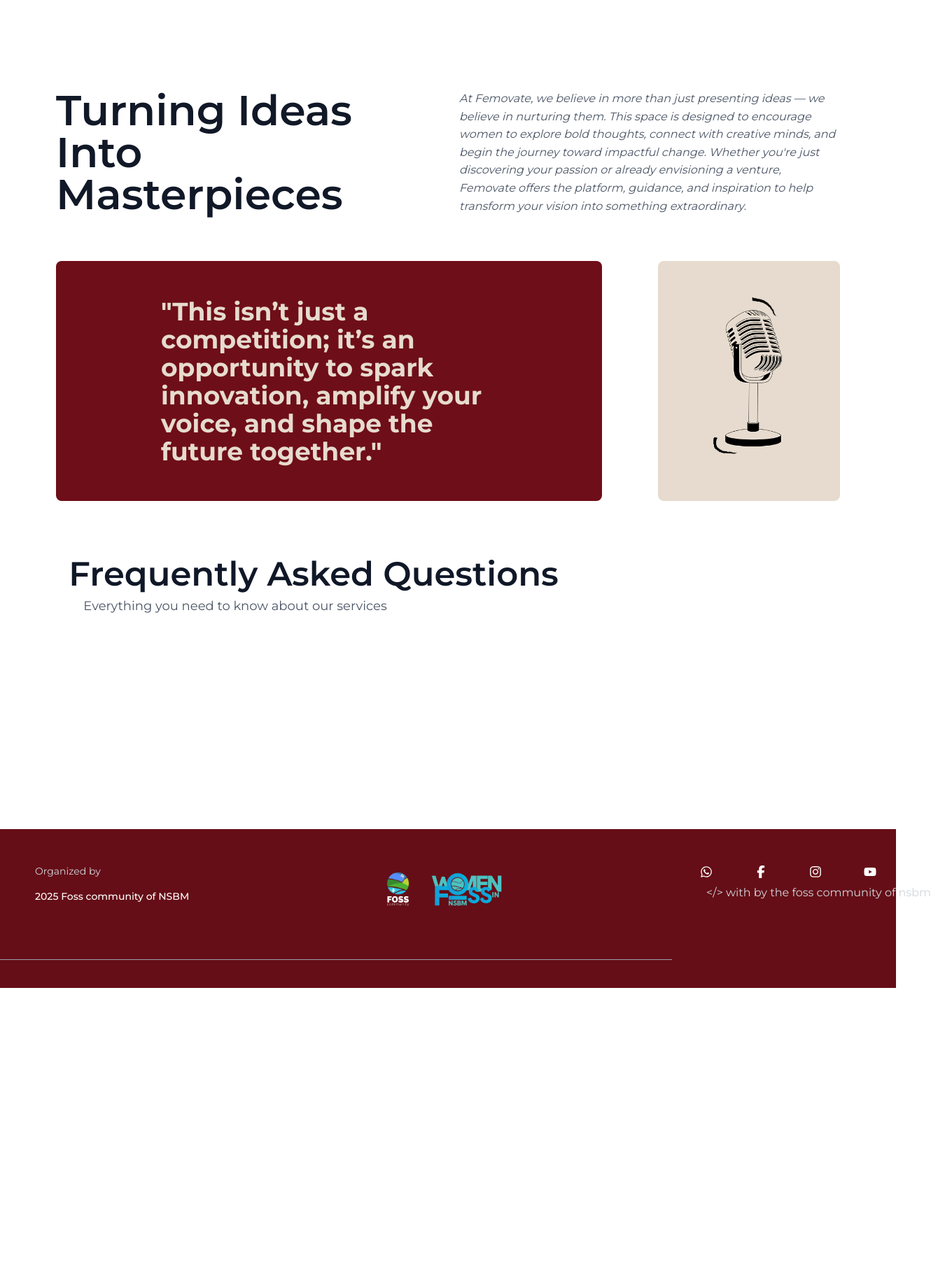
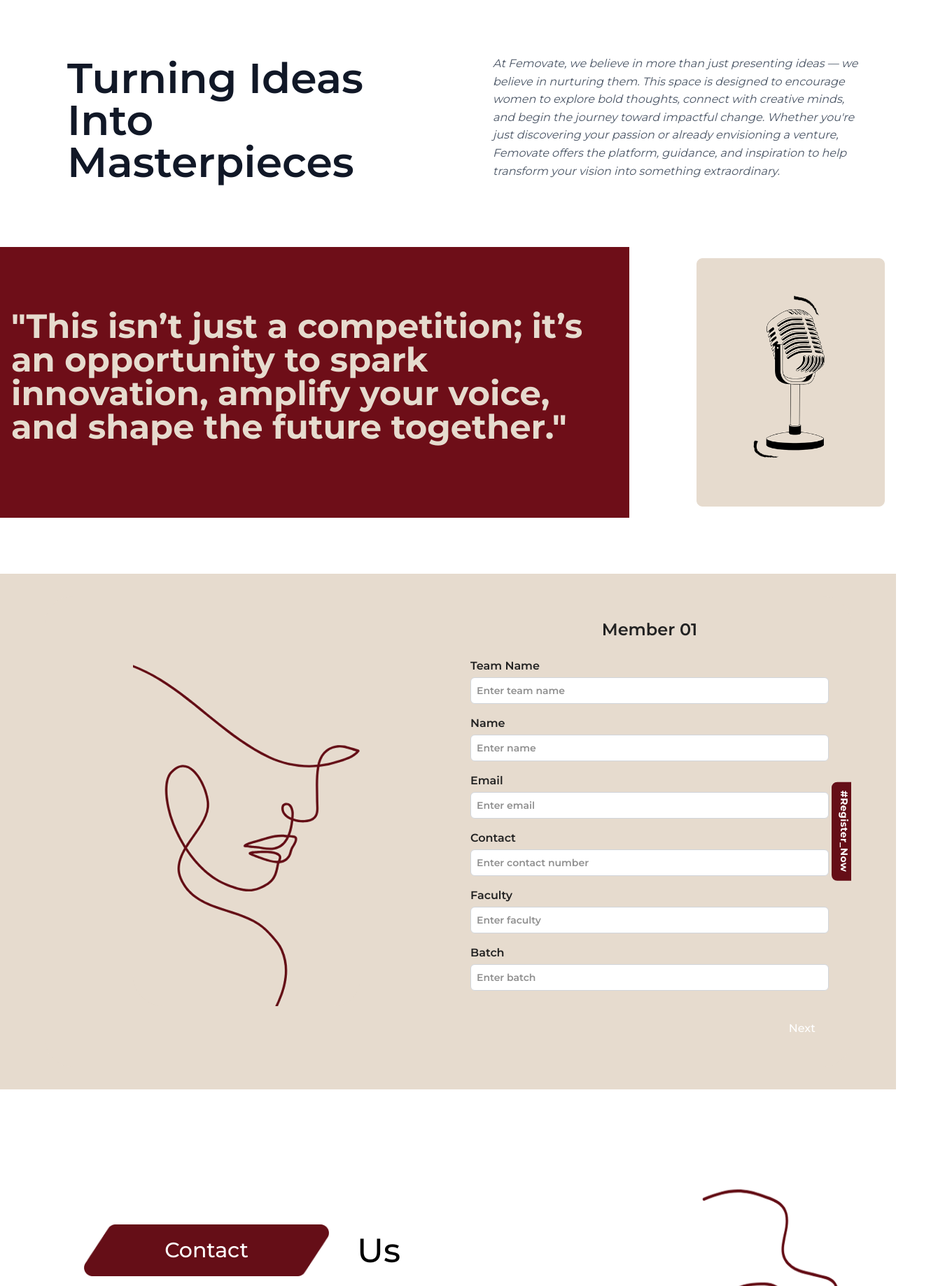
Before and after one commit to fossnsbm/femovate-2025, a Next.js app: page / in a window 1280 px wide. Shown: the part 642-2480 px from the top of the page at 70% size, 1330 px wide, since content can reach past the window. Before the commit the page ends 2054 px from the top, so only its background shows below. Built offline with nearby package versions, Linux system fonts and the light colour scheme.

Commit message:
fix(style):improve with responsive

```diff
--- a/app/globals.css
+++ b/app/globals.css
@@ -18,11 +18,7 @@
 
 }
 
-* {
-  margin: 0;
-  padding: 0;
-  box-sizing: border-box;
-}
+
 
 html,
 body {
--- a/app/page.tsx
+++ b/app/page.tsx
@@ -15,7 +15,9 @@ export default function Home() {
   <Navbar/>
     <Hero/>
     <Femovate/>
-    <FAQSection/>
+    <Form/>
+     <ContactUs/>
+    <FAQ/>
     <Footer/>
 
 
--- a/app/sections/contactUs.tsx
+++ b/app/sections/contactUs.tsx
@@ -1,17 +1,17 @@
-import React from 'react';
-import Image from 'next/image';
+import React from "react";
+import Image from "next/image";
 
 const ContactUs = () => {
   return (
     <>
-        <div className="w-full">
+
         {/* Main Content Section */}
         <div className="flex flex-col lg:flex-row w-full lg:gap-0 gap-4">
           {/* Spacer for desktop, hidden on mobile */}
-                <div className="hidden lg:block w-30"></div>
+          {/* <div className="hidden lg:block w-30"></div> */}
           {/* Left Section */}
-                <div className="flex justify-center m-4 md:m-10 lg:m-20 w-full lg:w-auto">
-                    <div className="flex flex-col justify-center gap-8 md:gap-12 lg:gap-16 items-end pl-0 md:pl-6 lg:pl-10 w-full">
+          <div className="flex justify-center m-4 md:m-10 lg:m-20  lg:w-auto">
+            <div className="flex flex-col justify-center gap-8 md:gap-12 lg:gap-4 items-end pl-0 md:pl-6 lg:pl-10 w-full">
               <div className="flex flex-col md:flex-row justify-start items-center gap-4 md:gap-10 w-full mb-6 md:mb-10">
                 {/* Image with overlaid "Contact" */}
                 <div className="relative w-full max-w-[320px] md:max-w-[350px] h-[90px] md:h-[140px] rounded overflow-hidden flex justify-center">
@@ -23,7 +23,7 @@ const ContactUs = () => {
                     className="z-0"
                     priority
                   />
-                                <div className="absolute inset-0 z-10 flex items-center justify-center text-white text-3xl md:text-5xl font-medium select-none pointer-events-none">
+                  <div className="absolute inset-0 z-10 flex items-center justify-center text-white text-3xl md:text-3xl font-medium select-none pointer-events-none">
                     Contact
                   </div>
                 </div>
@@ -35,9 +35,10 @@ const ContactUs = () => {
 
               <div className="text-black text-lg md:text-xl lg:text-2xl font-med leading-relaxed pl-0 md:pl-6 lg:pl-10 text-center md:text-left">
                 Have questions, suggestions, or a spark of inspiration? <br />
-                            Reach out to us — together, we can empower change and innovate for a brighter, more inclusive future.
+                Reach out to us — together, we can empower change and innovate
+                for a brighter, more inclusive future.
               </div>
-                        <div className="bg-[#E6DBCE] lg:rounded-2xl flex flex-col md:flex-row justify-around items-center p-6 md:p-12 lg:p-24 w-full h-auto md:h-32 cursor-pointer hover:bg-[#D4C2A6] transition-colors duration-300 gap-4 md:gap-0">
+              <div className="bg-[#E6DBCE] lg:rounded-2xl flex flex-col md:flex-row justify-around items-center p-6 md:p-2  w-full h-auto md:h-32 cursor-pointer hover:bg-[#D4C2A6] transition-colors duration-300 gap-4 md:gap-0">
                 <div className="text-black text-2xl  font-medium text-center">
                   Join our WhatsApp Group
                 </div>
@@ -50,13 +51,19 @@ const ContactUs = () => {
                     className="z-0"
                     priority
                   />
-                                <a href="https://chat.whatsapp.com/GY4ji4rmvA43WH8K83f4Bk" target="_blank" rel="noopener noreferrer" className="absolute inset-0 z-10 flex items-center justify-center text-white text-lg md:text-2xl font-bold select-none visited:text-white hover:text-white no-underline">
+                  <a
+                    href="https://chat.whatsapp.com/GY4ji4rmvA43WH8K83f4Bk"
+                    target="_blank"
+                    rel="noopener noreferrer"
+                    className="absolute inset-0 z-10 flex items-center justify-center text-white text-lg md:text-2xl font-bold select-none visited:text-white hover:text-white no-underline"
+                  >
                     Click Here
                   </a>
                 </div>
               </div>
             </div>
           </div>
+
           {/* Right Section */}
           <div className="w-full lg:w-1/2 flex justify-center lg:justify-end items-center mt-8 lg:mt-0">
             <Image
@@ -64,13 +71,13 @@ const ContactUs = () => {
               alt="Contact Us"
               width={300}
               height={300}
-                       className='lg:w-[500px] lg:h-[500px] '
+              className="lg:w-[500px] lg:h-[500px] "
               priority
             />
           </div>
+
+
         </div>
-        </div>
-
 
     </>
   );
--- a/app/sections/femovate.tsx
+++ b/app/sections/femovate.tsx
@@ -1,15 +1,13 @@
 import React from 'react'
 
-function femovate() {
+const femovate = () => {
   return (
-    <main className="p-8"
-          style={{ marginLeft: '80px', marginRight: '80px', marginBottom: '80px' }}>
+   <div className="mt-20">
 
-        <div className="flex flex-col md:flex-row justify-between gap-8 mt-8"
-          style={{ marginTop: '130px' }}>
+        <div className="flex flex-col md:flex-row justify-between items-center gap-8 mx-12 mb-20 ">
 
-          <div className="md:w-1/2">
-            <h1 className="text-6xl font-bold mb-4">Turning Ideas Into Masterpieces</h1>
+          <div className="md:w-1/2 mx-12" >
+            <h1 className="md:text-6xl text-5xl font-bold mb-4">Turning Ideas Into Masterpieces</h1>
           </div>
 
           <div className="md:w-1/2 text-gray-600">
@@ -20,12 +18,10 @@ function femovate() {
         </div>
 
 
-        <div className="flex flex-col md:flex-row justify-between gap-20"
-          style={{ marginTop: '50px' }}>
+        <div className="flex flex-col md:flex-row justify-between gap-20">
 
-          <div className="w-full md:w-3/4 bg-[#6E0E18] text-[#E6DBCE] rounded-lg flex items-center justify-center">
-            <p className="text-4xl text-align-left font-bold"
-              style={{ marginLeft: '150px',marginRight: '150px', marginTop: '50px', marginBottom: '50px' }}>
+          <div className="w-full md:w-3/4 bg-[#6E0E18] text-[#E6DBCE]  flex items-center justify-center p-4">
+            <p className="md:text-5xl text-3xl  font-bold">
               "This isn’t just a competition; it’s an opportunity to spark innovation, amplify your voice, and shape the future together."
             </p>
           </div>
@@ -34,12 +30,12 @@ function femovate() {
             <img
               src="/mic.png"
               alt="Mic"
-              className="w-40 sm:w-52 md:w-72 h-auto transition-transform duration-500 hover:scale-x-[-1]"
+              className="w-40  md:w-72 h-auto transition-transform duration-500 hover:scale-x-[-1]"
             />
           </div>
 
         </div>
-      </main>
+      </div>
   )
 }
 
--- a/app/sections/footer.tsx
+++ b/app/sections/footer.tsx
@@ -10,12 +10,12 @@ import {
 function Footer() {
   return (
     <footer className="bg-[#650E17] text-white w-full">
-      <div className="max-w-7xl mx-auto px-6 pt-6 pb-6 flex flex-col gap-6"
-        style={{ marginTop: "100px" }}>
+      <div className="max-w-7xl mx-auto px-6 pt-6 pb-2 flex flex-col gap-6"
+       >
 
         {/* Top Content */}
         <div className="flex flex-col md:flex-row items-center justify-between w-full"
-          style={{ paddingTop: "50px", marginLeft: "50px", marginRight: "50px" }}>
+        >
 
           {/* Left Section */}
           <div className="text-left text-sm md:pl-8">
@@ -30,7 +30,7 @@ function Footer() {
           </div>
 
           {/* Right Section */}
-          <div className="text-right text--gray-300 md:pr-8">
+          <div className="text-right text--gray-300 md:pr-8 mt-8 md:mt-0">
             <div className="flex justify-center md:justify-end gap-15 text-lg mb-1">
               <a href="https://whatsapp.com/channel/0029Vb7MbXeBPzjPouLpSY0j" target="_blank" rel="noopener noreferrer">
                 <FaWhatsapp />
@@ -56,13 +56,13 @@ function Footer() {
         </div>
 
         {/* Spacer before line */}
-        <div className="h-4" />
+        <div className="md:h-4 " />
 
         {/* Bottom Centered Line */}
-        <div className="border-t border-gray-400 w-[90%] md:w-11/12 lg:w-10/12 xl:w-9/12 mx-auto my-6" />
+        <div className="border-t border-gray-400 w-[90%] md:w-11/12 lg:w-10/12 xl:w-9/12 mx-auto my-2" />
 
         {/* Spacer below line to footer end */}
-        <div className="h-4" />
+        <div className="md:h-4" />
       </div>
     </footer>
   );
--- a/app/sections/form.tsx
+++ b/app/sections/form.tsx
@@ -8,7 +8,7 @@ function FormSection() {
   const MAX_MEMBERS = 5;
 
   const [step, setStep] = useState(1);
-  const [teamName, setTeamName] = useState(""); // <-- Add team name state
+  const [teamName, setTeamName] = useState("");
   const [members, setMembers] = useState(
     Array(MIN_MEMBERS).fill({
       name: "",
@@ -19,7 +19,6 @@ function FormSection() {
     })
   );
 
-  // Handle input change for current member
   const handleChange = (e: React.ChangeEvent<HTMLInputElement>) => {
     const { name, value } = e.target;
     setMembers((prev) =>
@@ -27,7 +26,6 @@ function FormSection() {
     );
   };
 
-  // Validate current member fields
   const isCurrentMemberValid = () => {
     const current = members[step - 1];
     return (
@@ -39,7 +37,6 @@ function FormSection() {
     );
   };
 
-  // Go to next member (up to MAX_MEMBERS)
   const handleNext = (e: React.FormEvent) => {
     e.preventDefault();
     if (!isCurrentMemberValid()) {
@@ -58,12 +55,10 @@ function FormSection() {
     }
   };
 
-  // Go to previous member
   const handlePrev = () => {
     if (step > 1) setStep(step - 1);
   };
 
-  // Submit all members (only if at least MIN_MEMBERS are filled)
   const handleSubmit = async (e: React.FormEvent) => {
     e.preventDefault();
 
@@ -79,14 +74,13 @@ function FormSection() {
     const filledMembers = members.slice(0, Math.max(step, MIN_MEMBERS));
     try {
       await addDoc(collection(db, "registrations"), {
-        teamName, // <-- Save team name
+        teamName,
         members: filledMembers,
         timestamp: new Date(),
       });
       alert("Registration successful!");
-      // Reset form
       setStep(1);
-      setTeamName(""); // <-- Reset team name
+      setTeamName("");
       setMembers(
         Array(MIN_MEMBERS).fill({
           name: "",
@@ -104,182 +98,136 @@ function FormSection() {
     }
   };
 
-  // For label numbering
   const memberNum = step.toString().padStart(2, "0");
 
   return (
-    <div
-      className="relative flex flex-row items-stretch justify-between h-[90vh] w-full rounded-[40px] overflow-hidden p-8 m-8"
-      style={{ backgroundColor: "#E6DBCE" }}
-    >
+    <div className="flex items-center justify-center bg-[#E6DBCE] px-4 py-8 my-20">
+      <div className="w-full max-w-6xl bg-[#E6DBCE] rounded-[40px] overflow-hidden flex flex-col md:flex-row">
+
         {/* Left Illustration */}
-      <div className="flex-1 flex items-start justify-start">
+        <div className="md:w-1/2 w-full flex items-center justify-center p-6">
           <img
             src="/lady red.png"
-          alt="Line Art"
-          className="object-contain h-[80%] w-auto"
-          style={{ minWidth: 320 }}
+            alt="Line Art Face"
+            className="object-contain max-h-[500px] w-full"
           />
         </div>
 
-      {/* Form Section */}
-      <div className="flex-1 flex items-center justify-center relative">
+        {/* Right Form */}
+        <div className="relative md:w-1/2 w-full flex flex-col justify-center p-8">
+
+          {/* Vertical Badge */}
+          <div className="hidden md:block absolute top-1/2 -right-2 transform -translate-y-1/2 z-10">
+            <div className="bg-[#650E17] text-white px-3 py-2 text-sm font-bold tracking-wide rounded-l-lg [writing-mode:vertical-rl] [text-orientation:mixed]">
+              #Register_Now
+            </div>
+          </div>
+
           <form
-          className="w-full max-w-xl bg-[#E6DBCE] bg-opacity-100 backdrop-blur-sm rounded-2xl shadow-lg p-6 flex flex-col gap-6 transition-all duration-300 ease-in-out"
             onSubmit={step === MAX_MEMBERS ? handleSubmit : handleNext}
+            className="flex flex-col gap-4"
           >
-          {/* Team Name Input */}
-
-          <h2 className="text-2xl font-bold text-[#222] mb-4 text-center">
+            <h2 className="text-2xl font-bold text-[#222] mb-2 text-center">
               Member {memberNum}
             </h2>
 
-          <label className="flex flex-col font-medium text-[#222] text-base mb-2">
+            <label className="font-semibold text-[#222] text-sm md:text-base">
               Team Name
               <input
                 type="text"
                 name="teamName"
                 value={teamName}
                 onChange={(e) => setTeamName(e.target.value)}
-              className="mt-1 p-3 rounded-lg border-none outline-none bg-white bg-opacity-90 focus:bg-opacity-100 transition placeholder:text-gray-500 text-sm"
+                placeholder="Enter team name"
                 required
-              placeholder="Enter team name"
+                className="mt-1 w-full px-4 py-2 rounded-md bg-white bg-opacity-90 focus:bg-opacity-100 border-none outline-none text-sm"
               />
             </label>
 
-          <label className="flex flex-col font-medium text-[#222] text-base mb-2">
+            <label className="font-semibold text-[#222] text-sm md:text-base">
               Name
               <input
                 type="text"
                 name="name"
                 value={members[step - 1].name}
                 onChange={handleChange}
-              className="mt-1 p-3 rounded-lg border-none outline-none bg-white bg-opacity-90 focus:bg-opacity-100 transition placeholder:text-gray-500 text-sm"
+                placeholder="Enter name"
                 required
-              placeholder={`Enter member ${memberNum} name`}
+                className="mt-1 w-full px-4 py-2 rounded-md bg-white bg-opacity-90 focus:bg-opacity-100 border-none outline-none text-sm"
               />
             </label>
-          <label className="flex flex-col font-medium text-[#222] text-base mb-2">
+
+            <label className="font-semibold text-[#222] text-sm md:text-base">
               Email
               <input
                 type="email"
                 name="email"
                 value={members[step - 1].email}
                 onChange={handleChange}
-              className="mt-1 p-3 rounded-lg border-none outline-none bg-white bg-opacity-90 focus:bg-opacity-100 transition placeholder:text-gray-500 text-sm"
+                placeholder="Enter email"
                 required
-              placeholder={`Enter member ${memberNum} email`}
+                className="mt-1 w-full px-4 py-2 rounded-md bg-white bg-opacity-90 focus:bg-opacity-100 border-none outline-none text-sm"
               />
             </label>
-          <label className="flex flex-col font-medium text-[#222] text-base mb-2">
-            Contact Number
+
+            <label className="font-semibold text-[#222] text-sm md:text-base">
+              Contact
               <input
                 type="tel"
                 name="contact"
                 value={members[step - 1].contact}
                 onChange={handleChange}
-              className="mt-1 p-3 rounded-lg border-none outline-none bg-white bg-opacity-90 focus:bg-opacity-100 transition placeholder:text-gray-500 text-sm"
+                placeholder="Enter contact number"
                 required
-              placeholder={`Enter member ${memberNum} contact number`}
+                className="mt-1 w-full px-4 py-2 rounded-md bg-white bg-opacity-90 focus:bg-opacity-100 border-none outline-none text-sm"
               />
             </label>
-          <label className="flex flex-col font-medium text-[#222] text-base mb-2">
+
+            <label className="font-semibold text-[#222] text-sm md:text-base">
               Faculty
               <input
                 type="text"
                 name="faculty"
                 value={members[step - 1].faculty}
                 onChange={handleChange}
-              className="mt-1 p-3 rounded-lg border-none outline-none bg-white bg-opacity-90 focus:bg-opacity-100 transition placeholder:text-gray-500 text-sm"
+                placeholder="Enter faculty"
                 required
-              placeholder={`Enter member ${memberNum} faculty`}
+                className="mt-1 w-full px-4 py-2 rounded-md bg-white bg-opacity-90 focus:bg-opacity-100 border-none outline-none text-sm"
               />
             </label>
-          <label className="flex flex-col font-medium text-[#222] text-base mb-2">
+
+            <label className="font-semibold text-[#222] text-sm md:text-base">
               Batch
               <input
                 type="text"
                 name="batch"
                 value={members[step - 1].batch}
                 onChange={handleChange}
-              className="mt-1 p-3 rounded-lg border-none outline-none bg-white bg-opacity-90 focus:bg-opacity-100 transition placeholder:text-gray-500 text-sm"
+                placeholder="Enter batch"
                 required
-              placeholder={`Enter member ${memberNum} batch`}
+                className="mt-1 w-full px-4 py-2 rounded-md bg-white bg-opacity-90 focus:bg-opacity-100 border-none outline-none text-sm"
               />
             </label>
 
-          <div className="flex justify-between items-center mt-4">
+            {/* Buttons */}
+            <div className="flex justify-between pt-4">
               {step > 1 && (
                 <button
                   type="button"
                   onClick={handlePrev}
-                className="px-5 py-2 rounded-lg font-semibold text-white"
-                style={{ backgroundColor: "#650E17" }}
+                  className="px-4 py-2 rounded-md bg-gray-400 text-white hover:bg-gray-500"
                 >
                   Previous
                 </button>
               )}
-
-            {/* Show only Next for steps 1 and 2 */}
-            {step < MIN_MEMBERS && (
               <button
                 type="submit"
-                className="ml-auto px-6 py-2 rounded-lg font-semibold text-white"
-                style={{ backgroundColor: "#650E17" }}
-                onClick={handleNext}
+                className="ml-auto px-4 py-2 rounded-md bg-[#650E17] text-white hover:bg-[#8A1E29]"
               >
-                Next
+                {step === MAX_MEMBERS ? "Submit" : "Next"}
               </button>
-            )}
-
-            {/* From step 3 to 4: Show both Register and Next */}
-            {step >= MIN_MEMBERS && step < MAX_MEMBERS && (
-              <>
-                <button
-                  type="button"
-                  className="px-6 py-2 rounded-lg font-semibold text-white"
-                  style={{ backgroundColor: "#650E17" }}
-                  onClick={handleSubmit}
-                >
-                  Register
-                </button>
-                <button
-                  type="submit"
-                  className="ml-2 px-6 py-2 rounded-lg font-semibold text-white"
-                  style={{ backgroundColor: "#650E17" }}
-                  onClick={handleNext}
-                >
-                  Next
-                </button>
-              </>
-            )}
-
-            {/* Final step: Only Register */}
-            {step === MAX_MEMBERS && (
-              <button
-                type="button"
-                className="px-6 py-2 rounded-lg font-semibold text-white"
-                style={{ backgroundColor: "#650E17" }}
-                onClick={handleSubmit}
-              >
-                Register
-              </button>
-            )}
             </div>
           </form>
-
-        {/* Vertical Register Now Badge */}
-        <div className="absolute right-0 top-32 -translate-y-1/2 z-40">
-          <div
-            className="bg-[#650E17] text-white font-bold px-4 py-3 rounded-l-lg text-lg tracking-wide"
-            style={{
-              writingMode: "vertical-rl",
-              textOrientation: "mixed",
-              letterSpacing: "0.1em",
-            }}
-          >
-            #Register_Now
-          </div>
         </div>
       </div>
     </div>
--- a/app/sections/hero.tsx
+++ b/app/sections/hero.tsx
@@ -16,7 +16,7 @@ function Hero() {
 
       <div className="absolute inset-0 flex flex-col items-center justify-center text-center px-4 z-10">
         <span
-          className="text-4xl sm:text-5xl md:text-6xl font-bold text-white leading-tight -translate-y-2 sm:-translate-y-0.5 md:-translate-y-10"
+          className=" text-4xl md:text-7xl font-bold text-white leading-tight -translate-y-2 sm:-translate-y-0.5 md:-translate-y-10"
           style={{ color: "#E6DBCE" }}
         >
           EMPOWERING MINDS <br />
```
Also changed, not shown: app/sections/navbar.tsx (+52 -45 lines). Lines whose indentation alone changed are shown as unchanged.
